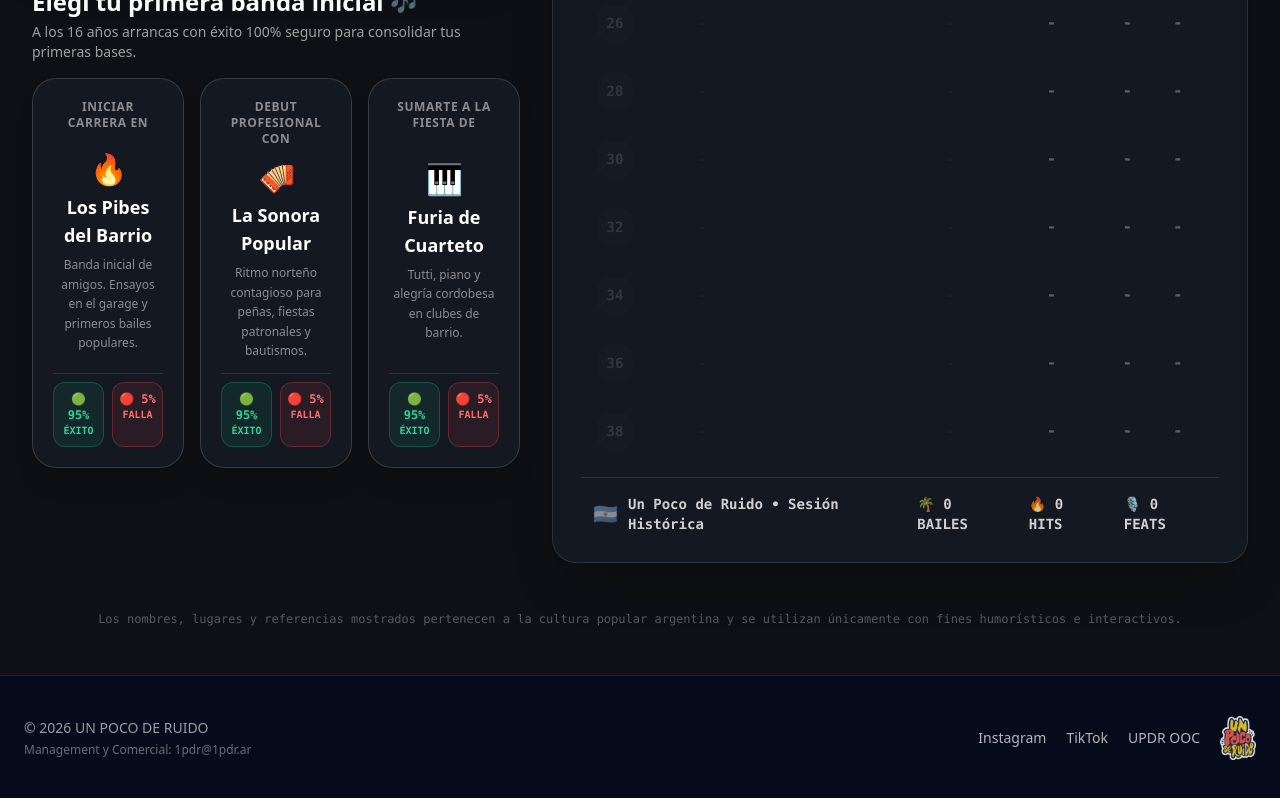
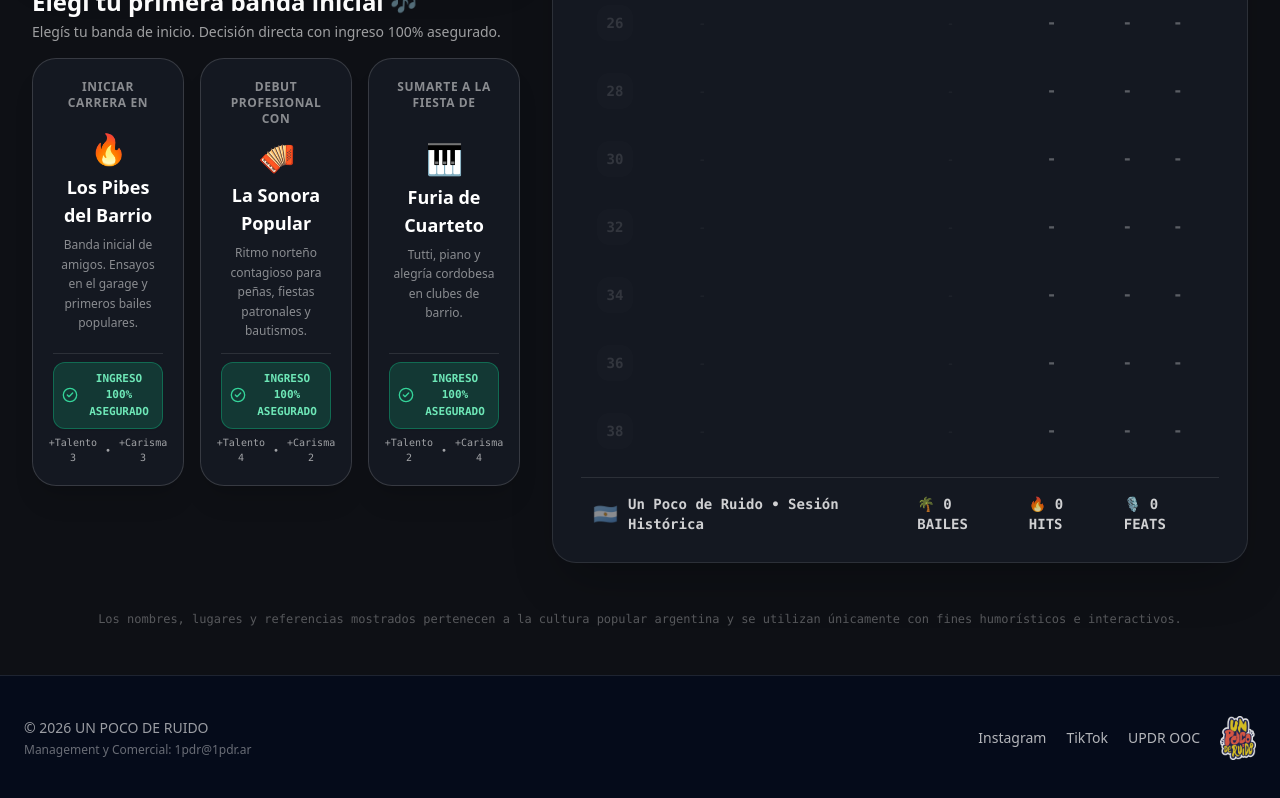
Before and after one commit to leandrofrancov48-alt/WEB-UPDR, a Next.js app: page /simulador-carrera in a window 1280 px wide. Both pictures are taken after typing "Sample" into the empty fields and a click on the button "🚀 ARRANCAR CARRERA A LOS 16 AÑOS". Shown: the part 519-1317 px from the top of the page. Built offline with nearby package versions, Linux system fonts and the light colour scheme; no server answers.

Commit message:
feat: make band selection a 100% direct decision without roulette failure

```diff
--- a/components/cumbia-sim/CumbiaCareerGame.tsx
+++ b/components/cumbia-sim/CumbiaCareerGame.tsx
@@ -13,7 +13,7 @@ import {
 import { CumbiaPlayer, MusicalRole, CumbiaSubgenre, OriginProvince } from '@/lib/cumbia-sim/types';
 import { CharacterCreator } from '@/components/cumbia-sim/CharacterCreator';
 import { CareerEndCard } from '@/components/cumbia-sim/CareerEndCard';
-import { ArrowLeft, Trophy, Crown, Sparkles, RefreshCw, Disc, Check, Mic, AlertOctagon, AlertTriangle, Flame, ThumbsUp, ThumbsDown, Skull, ShieldAlert, Play } from 'lucide-react';
+import { ArrowLeft, Trophy, Crown, Sparkles, RefreshCw, Disc, Check, Mic, AlertOctagon, AlertTriangle, Flame, ThumbsUp, ThumbsDown, Skull, ShieldAlert, Play, CheckCircle2 } from 'lucide-react';
 
 // Librería de iconos hiper-específicos
 import {
@@ -71,7 +71,7 @@ export function CumbiaCareerGame() {
   // Guardado existente disponible
   const [savedCareer, setSavedCareer] = useState<any | null>(null);
 
-  // Estados para la Ruleta de Iluminación Alternante
+  // Estados para la Ruleta de Iluminación Alternante (solo en Dilemas)
   const [isSpinning, setIsSpinning] = useState(false);
   const [spinningOptionIndex, setSpinningOptionIndex] = useState<number | null>(null);
   const [activeRouletteSide, setActiveRouletteSide] = useState<'POSITIVE' | 'NEGATIVE' | null>(null);
@@ -192,7 +192,7 @@ export function CumbiaCareerGame() {
     setTragedyPopup(null);
     setActiveRouletteSide(null);
 
-    // A los 16 años: 3 opciones iniciales de banda 100% Éxito Seguro
+    // A los 16 años: 3 opciones iniciales de banda sin probabilidad (decisión directa)
     setAvailableBands(getBandsForAgeAndOvr(16, 50, newPlayer.role));
     setCurrentDilemma(null);
 
@@ -218,33 +218,9 @@ export function CumbiaCareerGame() {
     setGameState('PLAYING');
   };
 
-  // 2. Elegir Banda / Proyecto con Probabilidad Realista según OVR
-  const handleSelectBand = (band: BandOption, bandIndex: number) => {
+  // 2. Elegir Banda / Proyecto (DECISIÓN DIRECTA 100% SIN PROBABILIDAD NI FALLA)
+  const handleSelectBand = (band: BandOption) => {
     if (!player || isSpinning) return;
-
-    setIsSpinning(true);
-    setSpinningOptionIndex(bandIndex);
-    setSpinPhase('SPINNING');
-
-    // ¡CÁLCULO DINÁMICO DE PROBABILIDAD SEGÚN OVR DEL JUGADOR VS EXIGIDO!
-    const effectiveSuccessRate = calculateDynamicSuccessRate(currentOvr, band.requiredOvr, band.baseSuccessRate);
-    const roll = Math.random() * 100;
-    const isSuccess = roll <= effectiveSuccessRate;
-
-    let currentSide: 'POSITIVE' | 'NEGATIVE' = 'POSITIVE';
-    setActiveRouletteSide(currentSide);
-
-    const intervalId = setInterval(() => {
-      currentSide = currentSide === 'POSITIVE' ? 'NEGATIVE' : 'POSITIVE';
-      setActiveRouletteSide(currentSide);
-    }, 240);
-
-    setTimeout(() => {
-      clearInterval(intervalId);
-      setActiveRouletteSide(isSuccess ? 'POSITIVE' : 'NEGATIVE');
-      setSpinPhase('RESOLVED');
-      setSpinOutcomeSuccess(isSuccess);
-      setSpinOutcomeText(isSuccess ? band.positiveText : band.negativeText);
 
     setCurrentBand(band);
 
@@ -254,28 +230,18 @@ export function CumbiaCareerGame() {
     }
 
     const baseShows = 20 + Math.floor(Math.random() * 20) + (band.requiredOvr > 70 ? 15 : 0);
-      const shows = isSuccess ? baseShows : Math.max(8, Math.floor(baseShows * 0.6));
-      const hits = isSuccess
-        ? Math.max(0, Math.floor((player.attributes.talent * 0.10) + Math.random() * 3))
-        : Math.max(0, Math.floor((player.attributes.talent * 0.05)));
-      const feats = isSuccess ? Math.floor(Math.random() * 3) : 0;
+    const shows = baseShows;
+    const hits = Math.max(0, Math.floor((player.attributes.talent * 0.10) + Math.random() * 3));
+    const feats = Math.floor(Math.random() * 3);
 
-      const valueInc = isSuccess
-        ? (shows * 8000) + (hits * 100000)
-        : Math.max(0, (shows * 4000) + (band.negativeMoneyDelta || 0));
+    const valueInc = (shows * 8000) + (hits * 100000);
 
-      const updatedTalent = isSuccess
-        ? Math.max(1, Math.min(99, player.attributes.talent + band.bonusTalent))
-        : Math.max(1, Math.min(99, player.attributes.talent + (band.negativeTalentDelta || -1)));
-
-      const updatedCharisma = isSuccess
-        ? Math.max(1, Math.min(99, player.attributes.charisma + band.bonusCharisma))
-        : Math.max(1, Math.min(99, player.attributes.charisma + (band.negativeCharismaDelta || -1)));
-
+    const updatedTalent = Math.max(1, Math.min(99, player.attributes.talent + band.bonusTalent));
+    const updatedCharisma = Math.max(1, Math.min(99, player.attributes.charisma + band.bonusCharisma));
     const updatedMoney = Math.max(0, player.attributes.money + valueInc);
     const newOvr = Math.round((updatedTalent + updatedCharisma) / 2);
 
-      const awardEarned = isSuccess ? (band.award || (band.requiredOvr >= 85 ? 'Estadio Histórico 👑' : undefined)) : undefined;
+    const awardEarned = band.award || (band.requiredOvr >= 85 ? 'Estadio Histórico 👑' : undefined);
 
     const record: CareerStepRecord = {
       age: currentAge,
@@ -286,7 +252,7 @@ export function CumbiaCareerGame() {
       hits,
       feats,
       award: awardEarned,
-        isNegativeStrike: !isSuccess
+      isNegativeStrike: false
     };
 
     if (awardEarned && !awardsWon.includes(awardEarned)) {
@@ -305,18 +271,8 @@ export function CumbiaCareerGame() {
         subtitle: band.positiveText,
         awardType
       });
-      } else if (!isSuccess && band.requiredOvr >= 70) {
-        setTragedyPopup({
-          title: band.requiredOvr >= 85 ? 'ESTADIO MONUMENTAL FALLIDO' : 'DÉFICIT EN EL ARENA',
-          subtitle: band.negativeText,
-          tragedyType: band.requiredOvr >= 85 ? 'STADIUM_FAIL' : 'ARENA_FAIL',
-          badge: `🚨 GOLPE DURO A LOS ${currentAge} AÑOS`,
-          ovrDelta: (band.negativeTalentDelta || -2) + (band.negativeCharismaDelta || -3),
-          moneyDelta: band.negativeMoneyDelta || -1500000
-        });
     }
 
-      setTimeout(() => {
     setPlayer(prev => prev ? {
       ...prev,
       attributes: {
@@ -339,12 +295,9 @@ export function CumbiaCareerGame() {
     } else {
       setCurrentStepIndex(prev => prev + 1);
     }
-      }, (awardEarned || (!isSuccess && band.requiredOvr >= 70)) ? 2600 : 1800);
-
-    }, 1700);
   };
 
-  // 3. Elegir Dilema de Carrera con Probabilidad Realista según OVR
+  // 3. Elegir Dilema de Carrera (CON RULETA & PROBABILIDAD DE RIESGO)
   const handleSelectDilemmaOption = (option: InPlaceDilemma['options'][0], optionIndex: number) => {
     if (!player || !currentBand || isSpinning) return;
 
@@ -865,46 +818,23 @@ export function CumbiaCareerGame() {
                       </h3>
                       <p className="text-sm text-white/60 mt-1">
                         {currentAge === 16
-                          ? 'A los 16 años arrancas con éxito 100% seguro para consolidar tus primeras bases.'
+                          ? 'Elegís tu banda de inicio. Decisión directa con ingreso 100% asegurado.'
                           : currentAge === 20
-                          ? 'Podés escalar a CANTANTE LÍDER en tu banda actual o fichar por proyectos de mayor renombre.'
-                          : `Las opciones de show se adaptan dinámicamente a tu OVR actual (${currentOvr} OVR).`}
+                          ? 'Podés escalar a CANTANTE LÍDER en tu banda actual o cambiarte a otros proyectos.'
+                          : `Elegís tu próximo proyecto o banda de la temporada. Decisión directa.`}
                       </p>
                     </div>
 
                     <div className={`grid grid-cols-1 gap-4 ${availableBands.length === 3 ? 'sm:grid-cols-3' : 'sm:grid-cols-2'}`}>
-                      {availableBands.map((band, i) => {
-                        const isSelected = spinningOptionIndex === i;
-                        const isOther = spinningOptionIndex !== null && !isSelected;
-
-                        const dynamicRate = calculateDynamicSuccessRate(currentOvr, band.requiredOvr, band.baseSuccessRate);
-                        const isUnderleveled = currentOvr < band.requiredOvr;
-
-                        return (
+                      {availableBands.map((band) => (
                         <button
                           key={band.id}
                           type="button"
-                            disabled={isSpinning}
-                            onClick={() => handleSelectBand(band, i)}
-                            className={`rounded-3xl p-5 text-center transition-all duration-300 flex flex-col justify-between items-center group space-y-3 min-h-[235px] shadow-xl relative overflow-hidden cursor-pointer ${
-                              isSelected && spinPhase === 'RESOLVED' && spinOutcomeSuccess
-                                ? 'bg-emerald-950/80 border-2 border-emerald-400 scale-[1.02] shadow-emerald-500/40'
-                                : isSelected && spinPhase === 'RESOLVED' && !spinOutcomeSuccess
-                                ? 'bg-red-950/80 border-2 border-red-500 scale-[1.02] shadow-red-500/40 animate-shake'
-                                : isSelected && spinPhase === 'SPINNING'
-                                ? 'bg-[#181d29] border-2 border-amber-400/80 scale-[1.02]'
-                                : isOther
-                                ? 'opacity-30 pointer-events-none bg-[#141821] border border-white/10'
-                                : 'bg-[#141821] hover:bg-[#1b2230] border border-white/15 hover:border-amber-400/60 hover:scale-[1.02] active:scale-95'
-                            }`}
+                          onClick={() => handleSelectBand(band)}
+                          className="bg-[#141821] hover:bg-[#1b2230] border border-white/15 hover:border-amber-400/80 rounded-3xl p-5 text-center transition-all duration-300 flex flex-col justify-between items-center group space-y-3 min-h-[235px] shadow-xl hover:scale-[1.02] active:scale-95 cursor-pointer relative overflow-hidden"
                         >
                           <span className="text-xs text-white/50 font-bold uppercase tracking-wider flex items-center gap-1">
                             {band.actionLabel || 'Sumarse a'}
-                              {isUnderleveled && (
-                                <span className="text-[10px] bg-red-500/20 text-red-300 border border-red-500/40 px-1.5 py-0.5 rounded font-mono">
-                                  Exige {band.requiredOvr} OVR
-                                </span>
-                              )}
                           </span>
 
                           <div className="space-y-1.5">
@@ -917,47 +847,20 @@ export function CumbiaCareerGame() {
                             </p>
                           </div>
 
-                            {/* RECUADROS VERDE / ROJO */}
-                            <div className="w-full space-y-1.5 pt-2 border-t border-white/10 font-mono text-[11px]">
-                              <div className="grid grid-cols-2 gap-2">
-                                <div className={`rounded-xl py-2 px-1.5 font-bold flex flex-col items-center transition-all duration-300 ${
-                                  isSelected && isSpinning && activeRouletteSide === 'POSITIVE'
-                                    ? 'bg-emerald-400 text-black border-2 border-white shadow-[0_0_25px_rgba(52,211,153,1)] scale-105 ring-4 ring-emerald-400/40'
-                                    : isSelected && spinPhase === 'RESOLVED' && spinOutcomeSuccess
-                                    ? 'bg-emerald-500 text-black border-2 border-white shadow-[0_0_30px_rgba(16,185,129,1)] scale-105 ring-4 ring-emerald-400 animate-pulse'
-                                    : isSelected && (isSpinning || spinPhase === 'RESOLVED') && (activeRouletteSide === 'NEGATIVE' || !spinOutcomeSuccess)
-                                    ? 'opacity-20 grayscale bg-emerald-500/10 border border-emerald-500/20 text-emerald-400'
-                                    : 'bg-emerald-500/10 border border-emerald-500/30 text-emerald-400'
-                                }`}>
-                                  <span className="text-xs">🟢 {dynamicRate}%</span>
-                                  <span className="text-[10px] uppercase">Éxito</span>
+                          {/* BADGE DE DECISIÓN DIRECTA 100% INGRESO ASEGURADO */}
+                          <div className="w-full space-y-1 pt-2 border-t border-white/10 font-mono text-[11px]">
+                            <div className="bg-emerald-500/20 border border-emerald-500/40 text-emerald-300 rounded-xl py-2 px-2 font-bold flex items-center justify-center gap-1.5 shadow-sm">
+                              <CheckCircle2 className="w-4 h-4 text-emerald-400 shrink-0" />
+                              <span className="uppercase text-[11px]">INGRESO 100% ASEGURADO</span>
                             </div>
-
-                                <div className={`rounded-xl py-2 px-1.5 font-bold flex flex-col items-center transition-all duration-300 ${
-                                  isSelected && isSpinning && activeRouletteSide === 'NEGATIVE'
-                                    ? 'bg-red-500 text-white border-2 border-white shadow-[0_0_25px_rgba(239,68,68,1)] scale-105 ring-4 ring-red-500/40'
-                                    : isSelected && spinPhase === 'RESOLVED' && !spinOutcomeSuccess
-                                    ? 'bg-red-600 text-white border-2 border-white shadow-[0_0_30px_rgba(239,68,68,1)] scale-105 ring-4 ring-red-500 animate-shake'
-                                    : isSelected && (isSpinning || spinPhase === 'RESOLVED') && (activeRouletteSide === 'POSITIVE' || spinOutcomeSuccess)
-                                    ? 'opacity-20 grayscale bg-red-500/10 border border-red-500/20 text-red-400'
-                                    : 'bg-red-500/10 border border-red-500/30 text-red-400'
-                                }`}>
-                                  <span className="text-xs">🔴 {100 - dynamicRate}%</span>
-                                  <span className="text-[10px] uppercase">Falla</span>
+                            <div className="text-[10px] text-white/60 flex items-center justify-center gap-2 pt-0.5">
+                              <span>+Talento {band.bonusTalent}</span>
+                              <span>•</span>
+                              <span>+Carisma {band.bonusCharisma}</span>
                             </div>
                           </div>
-                            </div>
-
-                            {isSelected && spinPhase === 'RESOLVED' && (
-                              <div className={`w-full p-2 rounded-xl text-xs font-bold leading-tight animate-fadeIn ${
-                                spinOutcomeSuccess ? 'bg-emerald-500/20 text-emerald-300 border border-emerald-500/40' : 'bg-red-500/20 text-red-200 border border-red-500/40'
-                              }`}>
-                                {spinOutcomeSuccess ? '🎉 ' : '💥 '} {spinOutcomeText}
-                              </div>
-                            )}
                         </button>
-                        );
-                      })}
+                      ))}
                     </div>
                   </div>
                 ) : (
```
Lines whose indentation alone changed are shown as unchanged.
